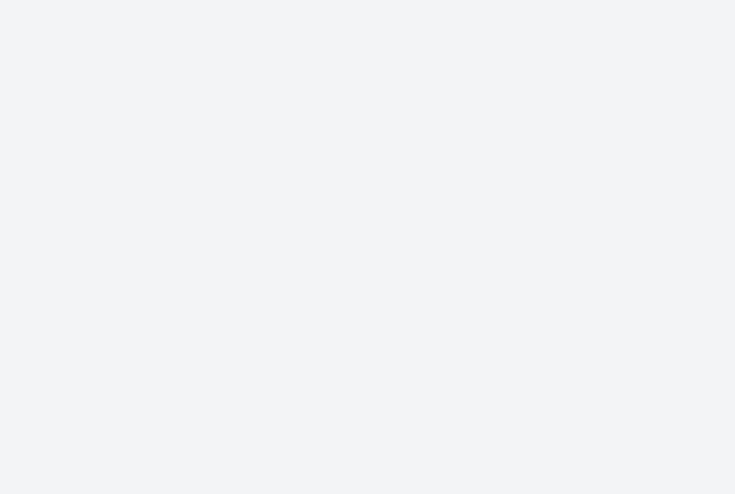
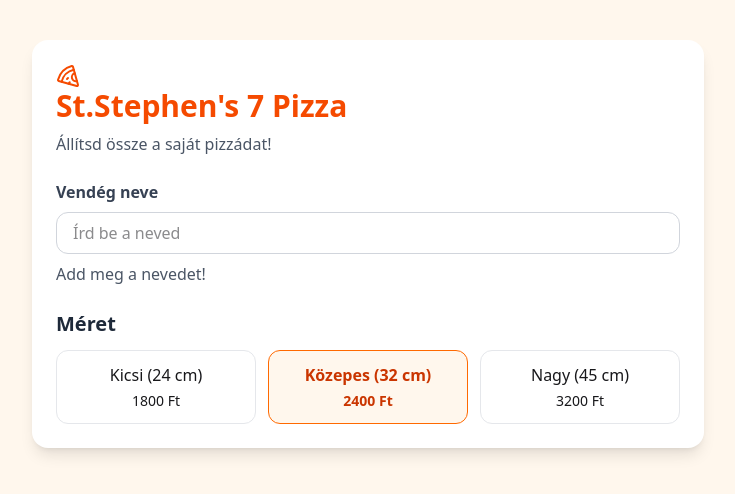
Before and after one commit to majorbalintistvan/Pizza_next_js_exercise, a Next.js app: page / in a window 1280 px wide. Shown: the top 494 px of the page, without its empty margins (272-1007 px from the left). Built offline with nearby package versions, Linux system fonts and the light colour scheme.

Commit message:
alap page

```diff
--- a/app/page.tsx
+++ b/app/page.tsx
@@ -1,20 +1,134 @@
 "use client";
+
+//import Image from "next/image";
+
+// --- Konstans adatok ---// Ezek NEM állapotok, mert soha nem változnak. A komponens FÖLÖTT vannak,// így nem keletkeznek újra minden rendereléskor.type SizeItem = {  id: string;  label: string;  price: number;};
+// const SIZES: SizeItem[] = [  { id: "kicsi", label: "Kicsi (24 cm)", price: 1800 },  { id: "kozepes", label: "Közepes (32 cm)", price: 2400 },  { id: "nagy", label: "Nagy (45 cm)", price: 3200 },];
 
 import { useState } from "react";
 
-import IncrementButton from "@/app/IncrementButton";
+const sizes = [
+{
+id: "kicsi",
+label: "Kicsi (24 cm)",
+price: 1800,
+},
+{
+id: "kozepes",
+label: "Közepes (32 cm)",
+price: 2400,
+},
+{
+id: "nagy",
+label: "Nagy (45 cm)",
+price: 3200,
+},
+];
 
-let count1: number = 0;
-
-function incrementCount1() {
-  count1++;
-}
+const toppings = [
+{
+id: "sonka",
+label: "Sonka",
+price: 350,
+},
+{
+id: "gomba",
+label: "Gomba",
+price: 250,
+},
+{
+id: "kukorica",
+label: "Kukorica",
+price: 200,
+},
+{
+id: "szalami",
+label: "Szalámi",
+price: 400,
+},
+{
+id: "paprika",
+label: "Paprika",
+price: 250,
+},
+{
+id: "sajt",
+label: "Extra sajt",
+price: 450,
+},
+];
 
 export default function HomePage() {
-  const [count2, setCount2] = useState<number>(0);
-  const [count3, setCount3] = useState<number>(0);
-  return (
-    <main className="flex min-h-screen items-center justify-center bg-gray-100">
-    </main>
-  );
+const [name, setName] = useState("");
+const [sizeId, setSizeId] = useState("kozepes");
+
+return (
+<main className="min-h-screen bg-orange-50 px-4 py-10">
+<div className="mx-auto max-w-2xl rounded-2xl bg-white p-6 shadow-lg">
+<h1 className="text-3xl font-bold text-orange-600">
+<svg xmlns="http://www.w3.org/2000/svg" width="24" height="24" viewBox="0 0 24 24" fill="none" stroke="currentColor" stroke-width="2" stroke-linecap="round" stroke-linejoin="round" class="lucide lucide-pizza"><path d="m12 14-1 1"/><path d="m13.75 18.25-1.25 1.42"/><path d="M17.775 5.654a15.68 15.68 0 0 0-12.121 12.12"/><path d="M18.8 9.3a1 1 0 0 0 2.1 7.7"/><path d="M21.964 20.732a1 1 0 0 1-1.232 1.232l-18-5a1 1 0 0 1-.695-1.232A19.68 19.68 0 0 1 15.732 2.037a1 1 0 0 1 1.232.695z"/></svg> St.Stephen's 7 Pizza
+</h1>
+
+    <p className="mt-2 text-gray-600">
+      Állítsd össze a saját pizzádat!
+    </p>
+
+    {/* Vendég neve */}
+    <div className="mt-6">
+      <label className="mb-2 block font-semibold text-gray-700">
+        Vendég neve
+      </label>
+
+      <input
+        type="text"
+        value={name}
+        onChange={(e) => setName(e.target.value)}
+        placeholder="Írd be a neved"
+        className="w-full rounded-xl border border-gray-300 px-4 py-2 outline-none transition focus:border-orange-500"
+      />
+
+      <p className="mt-2 text-gray-600">
+        {name ? (
+          <>
+            Kedves <strong>{name}</strong>, állítsd össze a pizzádat!
+          </>
+        ) : (
+          "Add meg a nevedet!"
+        )}
+      </p>
+    </div>
+
+    {/* Méret */}
+    <div className="mt-6">
+      <h2 className="mb-3 text-xl font-bold text-gray-800">
+        Méret
+      </h2>
+
+      <div className="grid grid-cols-3 gap-3">
+        {sizes.map((size) => {
+          const active = size.id === sizeId;
+
+          return (
+            <button
+              key={size.id}
+              onClick={() => setSizeId(size.id)}
+              className={`cursor-pointer rounded-xl border px-4 py-3 transition active:scale-95 ${
+                active
+                  ? "border-orange-500 bg-orange-50 font-semibold text-orange-700"
+                  : "border-gray-200 bg-white hover:bg-gray-50"
+              }`}
+            >
+              <div>{size.label}</div>
+              <div className="mt-1 text-sm">
+                {size.price} Ft
+              </div>
+            </button>
+          );
+        })}
+      </div>
+    </div>
+  </div>
+</main>
+
+);
 }
```
